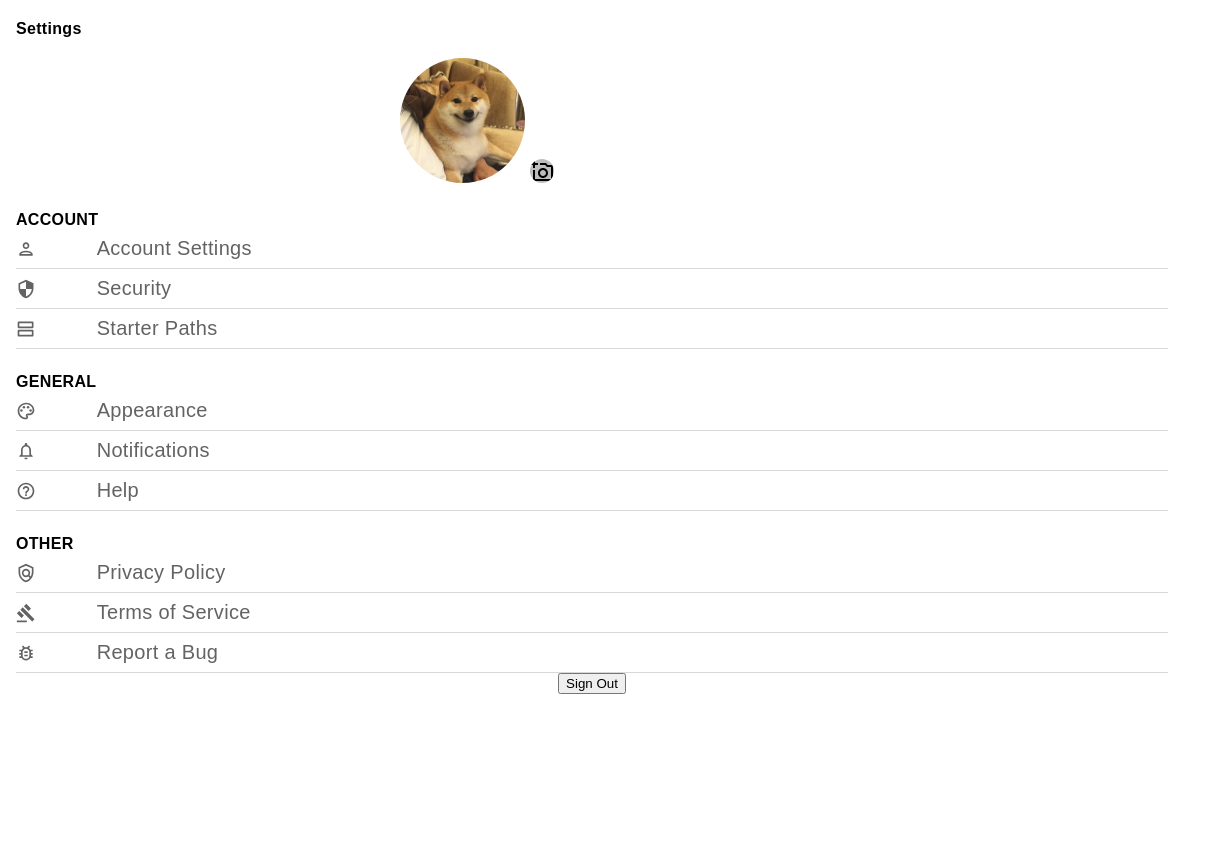
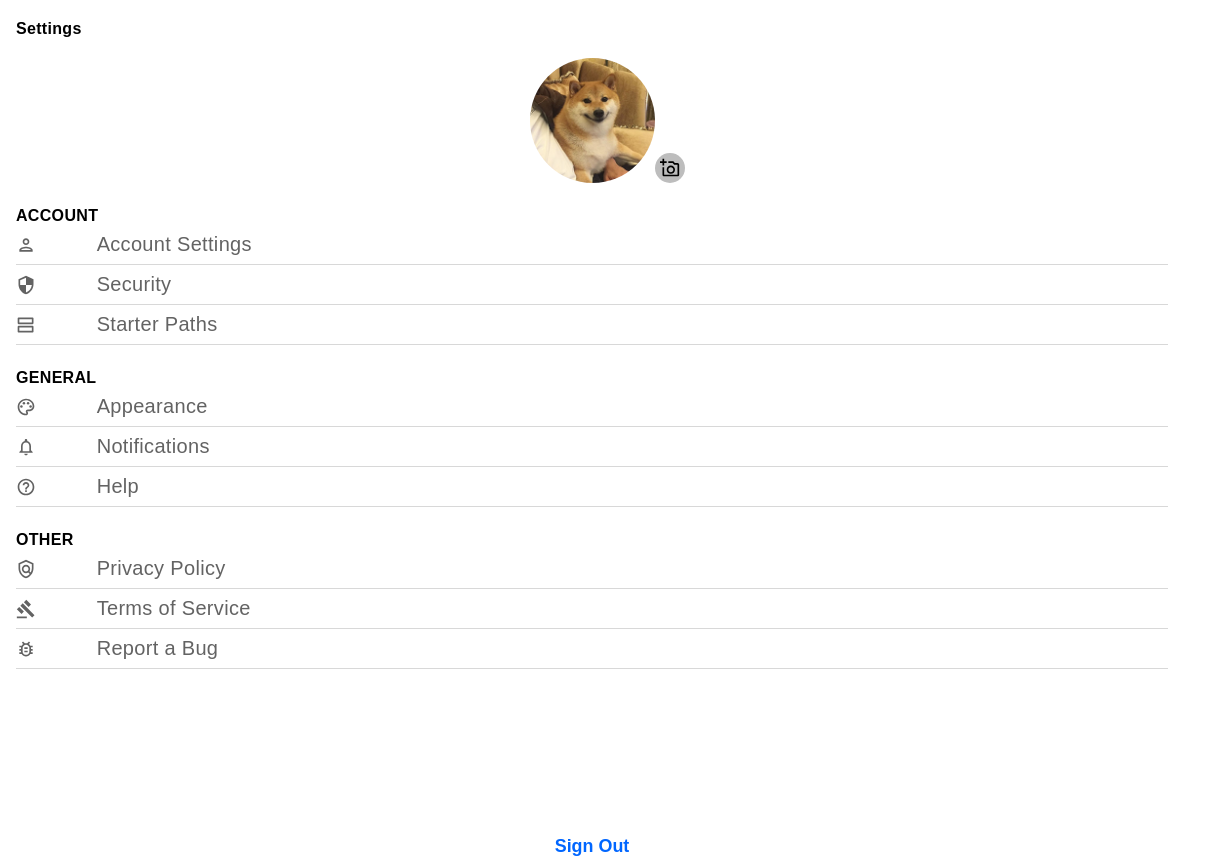
Before and after one commit to deluxe-code/subst-web, a website: page app/settings.html in a window 1280 px wide. Shown: the full height of the page, 48-1280 px from the left. Before the commit the page ends 800 px from the top, so only its background shows below. Drawn offline with Linux system fonts and the light colour scheme.

Commit message:
Edits on Settings Page
-Centered profile picture
-Edited the button element.

Cabin font from Google Fonts not showing up????

```diff
--- a/app/resources/settings.css
+++ b/app/resources/settings.css
@@ -3,10 +3,16 @@ body {
     font-family: 'Cabin', sans-serif;
     letter-spacing: 0.02em;
 }
+
 #settingsContent {
     display: flex;
     flex-direction: column;
     align-items: center;
+    height: 100%;
+}
+/* Variables */
+:root {
+    --add-profile-picture: 30px;
 }
 /* Header */
 header {
@@ -21,17 +27,28 @@ header img {
 }
 /* Profile */
 #profileBlock {
-    width: 50%;
-    height: 50%;
+    display: grid;
+    grid-template-columns: var(--add-profile-picture) 125px auto;
 }
 #profileBlock #profilePicture {
     border-radius: 1000px;
     width: 125px;
-    margin-left: 20%;
+
+    grid-column: 2;
+}
+#profileBlock #addProfilePictureContainer {
+    border-radius: 1000px;
+    background-color: #BDBDBD;
+    grid-column: 3;
+    padding: 5px;
+    height: min-content;
+    width: 20px;
+    height: 20px;
+    align-self: flex-end;
 }
 #profileBlock #addProfilePicture {
-    border-radius: 1000px;
-    background-color: #BDBDBD;
+    width: 100%;
+    height: 100%;
 }
 /* Settings */
 .categoryBlock {
@@ -61,3 +78,22 @@ a.settingBlock p {
     font-size: 1.25rem;
     font-weight: normal;
 }
+/* Footer */
+footer {
+    /* align-self: flex-end; */
+    flex-grow: 1;
+    display: flex;
+    flex-direction: row;
+}
+footer button {
+    align-self: flex-end;
+    border: none;
+    background-color: transparent;
+    outline: none;
+    cursor: pointer;
+    font-family: inherit;
+    font-size: 1.12em;
+    font-weight: 700;
+    color: #0066FF;
+
+}
--- a/app/settings.html
+++ b/app/settings.html
@@ -15,7 +15,9 @@
       <div id="settingsContent">
         <div id="profileBlock">
           <img src="../assets/icons/smilecheems.png" id="profilePicture" alt="profile picture">
-          <img src="../assets/icons/add_a_photo-24px.svg" id="addProfilePicture" alt="new profile picture">
+          <div id="addProfilePictureContainer">
+            <img src="../assets/icons/add_a_photo-24px.svg" id="addProfilePicture" alt="new profile picture">
+          </div>
         </div>
         <div class="categoryBlock">
           <h2>ACCOUNT</h2>
```
